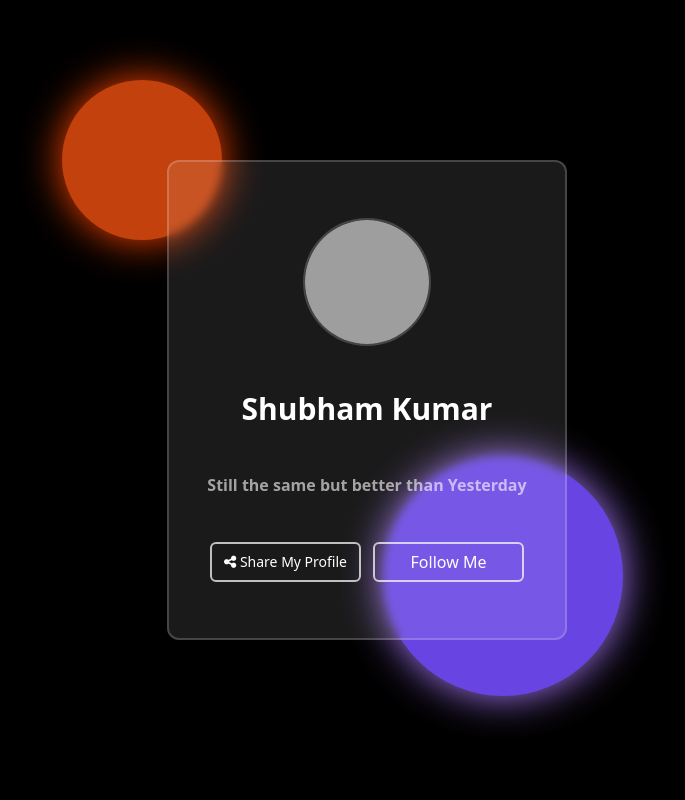
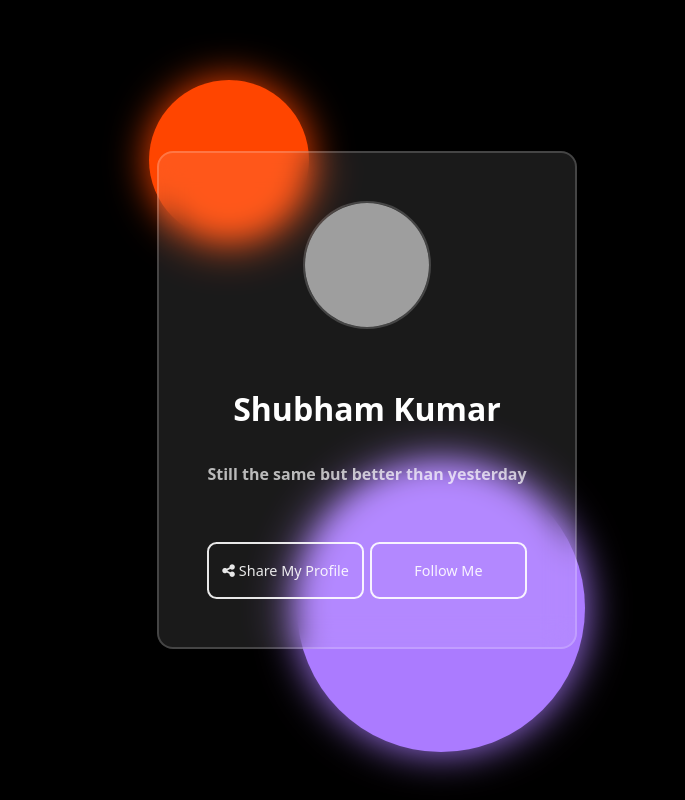
Before and after one commit to ShubhamKumar37/JavaScript-Practice, a website built with Vite: page Minor_Project_Js/Share_Model_Web/Share_Model.html in a window 1280 px wide. Shown: the whole page, without its empty margins (273-958 px from the left). Built offline with nearby package versions, Linux system fonts and the light colour scheme; grey boxes are pictures that could not be loaded.

Commit message:
Share_Model Again with vanilla CSS

```diff
--- a/Minor_Project_Js/Share_Model_Web/Share_Model.css
+++ b/Minor_Project_Js/Share_Model_Web/Share_Model.css
@@ -1,11 +1,38 @@
-.Circle1_Shadow
+.Wrapper
 {
-    box-shadow: 0 0 40px orangered;
-    animation: Left_Right_Circle1 25s infinite linear;
+    position: relative;
+    display: flex;
+    justify-content: center;
+    align-items: center;
+    height: 100vh;
+    width: 100vw;
+    overflow: hidden;
+    background-color: black;
+    color: white;
 }
 
-.Circle2_Shadow
+.Circle1
 {
+    position: absolute;
+    height: 10rem;
+    width: 10rem;
+    top: 10%;
+    left: 26%;
+    border-radius: 50%;
+    background-color: orangered;
+    box-shadow: 0 0 40px orangered;
+    animation: Left_Right_Circle1 20s infinite linear;
+}
+
+.Circle2
+{
+    position: absolute;
+    height: 18rem;
+    width: 18rem;
+    bottom: 6%;
+    right: 26%;
+    border-radius: 50%;
+    background-color: rgb(171, 123, 255);
     box-shadow: 0 0 40px rgb(171, 123, 255);
     animation: Left_Right_Circle2 20s infinite linear;
 }
@@ -23,9 +50,71 @@
     }
 }
 
-.Active
+.Main_Card_Front
 {
-    visibility: visible;
-    scale: 1;
-    z-index: 20;
+    position: relative;
+    display: flex;
+    flex-direction: column;
+    border: 2px solid #ffffff30;
+    background: #ffffff1a;
+    backdrop-filter: blur(15px);
+    padding: 3rem;
+    border-radius: 1rem;
+    gap: 3.5rem;
 }
+
+.Profile_Img_Align
+{
+    position: relative;
+    margin: 0 auto;
+}
+
+.Profile_Img
+{
+    position: relative;
+    height: 8rem;
+    width: 8rem;
+    border-radius: 50%;
+    object-fit: fill;
+    border: 2px solid #ffffff30;
+}
+
+.Main_Card_Front div h2
+{
+    font-size: 2rem;
+    text-align: center;
+    font-weight: bold;
+    margin-bottom: 1.8rem;
+}
+
+.Main_Card_Front div p
+{
+    opacity: 0.70;
+    font-size: 1rem;
+    font-weight: bold;
+}
+
+.Button_Section
+{
+    position: relative;
+    display: flex;
+    justify-content: space-between;
+}
+
+.Button_Section button
+{
+    text-align: center;
+    font-size: 0.9rem;
+    width: 49%;
+    opacity: 0.9;
+    padding: 1rem 1px;
+    border: 2px white solid;
+    border-radius: 0.6rem;
+}
+
+.Share_button:hover
+{
+    cursor: pointer;
+    /* background-color: white; */
+    /* color: black; */
+}
--- a/Minor_Project_Js/Share_Model_Web/Share_Model.html
+++ b/Minor_Project_Js/Share_Model_Web/Share_Model.html
@@ -11,63 +11,33 @@
 
 <body>
     <!-- #Wrapper -->
-    <div class="relative  bg-black overflow-none text-white">
-        <div class="absolute h-[10rem] w-[10rem] bg-orange-700 rounded-full top-[10%] left-[17%] Circle1_Shadow "></div>
-        <div class="absolute h-[15rem] w-[15rem] bg-[#6845E2] rounded-full bottom-[13%] right-[20%] Circle2_Shadow "></div>
+    <div class="Wrapper">
+        <div class="Circle1"></div>
+        <div class="Circle2"></div>
 
-        <div class="relative  flex flex-row justify-center items-center h-[100vh] w-[100vw]">
-            <div class="relative min-h-[30rem] w-[25rem] flex flex-col border-2 rounded-xl border-[#ffffff30] p-9 py-14 justify-between bg-[#ffffff1a] backdrop-blur-sm items-center">
-                <div>
-                    <img src="./Images/Profile_GFG.jpg" class="h-[8rem] w-[8rem] object-cover bg-center rounded-full border-2 border-[#ffffff30]">
-                </div>
 
-                <h1 class="font-bold text-3xl">
-                    Shubham Kumar
-                </h1>
+        <div class="Main_Card_Front ">
+            <!-- image -->
+            <div class="Profile_Img_Align ">
+                <img src="./Images/Profile_GFG.jpg" class="Profile_Img">
+            </div>
 
-                <h3 class="font-bold opacity-60">
-                    Still the same but better than Yesterday
-                </h3>
+            <!-- Mid Text -->
+            <div>
+                <h2 class="Profile_Name">Shubham Kumar</h2>
+                <p class="Profile_Desc">Still the same but better than yesterday</p>
+            </div>
 
-                <div class="relative grid grid-cols-2 gap-3">
-                    <button onclick="Open_Share()" class="border-2 border-[#ffffffb8] p-3 py-2 text-sm rounded-md hover:bg-[#9e9d9d] hover:text-[#000000] transition-all duration-100">
-                        <i class="fa-solid fa-share-nodes"></i>
-                        Share My Profile
+            <!-- Buttons -->
+            <div class="Button_Section">
+                <!-- Share button -->
+                <button class="Share_Button"><i class="fa-solid fa-share-nodes mr-1"></i>Share My Profile</button>
 
-                    </button>
 
-                    <button class="border-2 border-[#ffffffb8] rounded-md transition-all duration-100 hover:bg-[#9e9d9d] hover:text-[#000000]">
-                        Follow Me
-                    </button>
-                </div>
-            </div>
-            <div id="Share_Section" class="absolute flex flex-row  justify-center items-center scale-0 transition-all duration-100">
-                <div class="flex flex-col relative border-2 rounded-lg border-[#ffffff30] p-4 min-w-[35rem] gap-[1rem]">
-                    <div class="flex flex-row justify-between border-b pb-3">
-                        <h1 class="text-4xl ">Share My Profile</h1>
-                        <button>
-                            <i class="fa-regular fa-circle-xmark text-3xl"></i>
-                        </button>
-                    </div>
-                    <!-- <hr class="my-3"> -->
-                    <h1 class="text-xl">Share this via</h1>
-
-                    <div class="flex flex-col relative ">
-                        <div>
-                            <ul class="flex flex-row justify-between">
-                                <li class="text-7xl cursor-pointer hover:text-blue-700 transition-all duration-150"><i class="fa-brands fa-facebook"></i></li>
-                                <li class="text-7xl cursor-pointer hover:text-green-700 transition-all duration-150"><i class="fa-brands fa-whatsapp"></i></li>
-                                <li class="text-7xl cursor-pointer hover:text-pink-500 transition-all duration-150"><i class="fa-brands fa-instagram"></i></li>
-                                <li class="text-7xl cursor-pointer hover:text-blue-500 transition-all duration-150"><i class="fa-brands fa-twitter"></i></li>
-                                <li class="text-7xl cursor-pointer  hover:text-blue-600 transition-all duration-150"><i class="fa-brands fa-telegram"></i></li>
-                            </ul>
-                        </div>
-                    </div>
-                </div>
+                <!-- Follow me -->
+                <button class="Follow_Me_Button">Follow Me</button>
             </div>
         </div>
-
-        <div class="absolute bg-[#5f5f5f83] h-[100vh] w-[100vw] scale-0 Bg_Overlay" onclick="Close_Share()"></div>
     </div>
 
 
```
